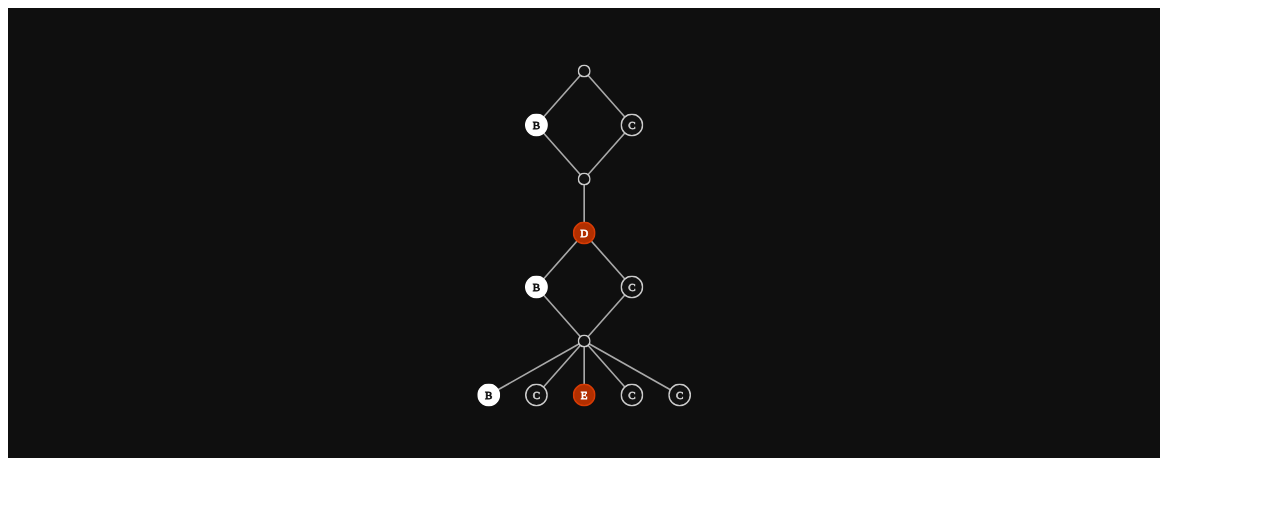
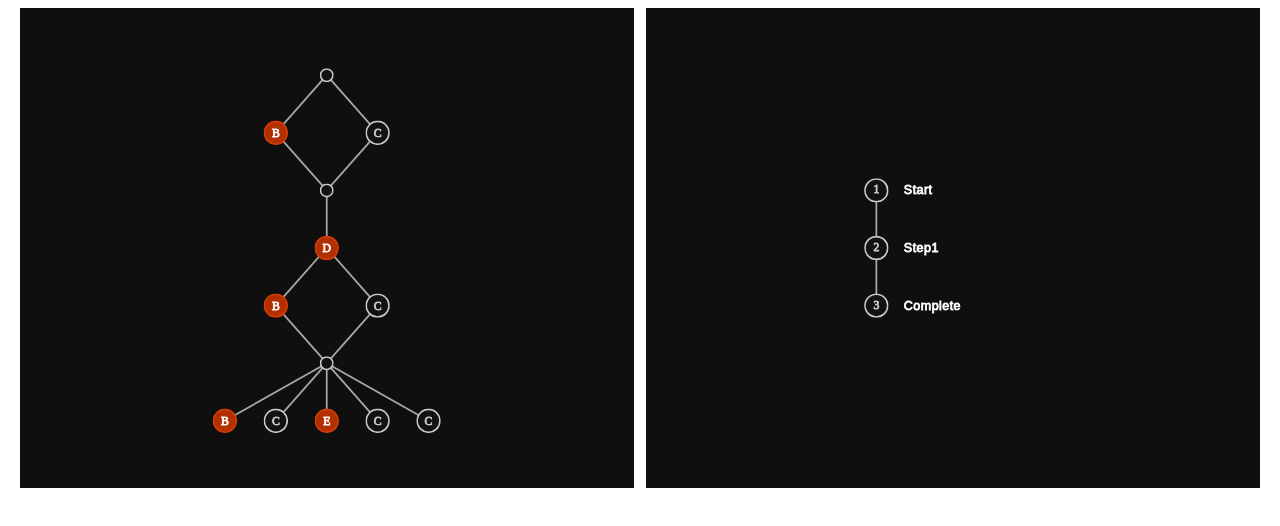
Before and after one commit to domi92/ngx-tree-flow, an Angular app: page / in a window 1280 px wide. Shown: the top 526 px of the page. Built offline with nearby package versions, Linux system fonts and the light colour scheme.

Commit message:
add demo example for linear tree with label text

```diff
--- a/projects/ngx-tree-flow-demo/src/app/app.component.html
+++ b/projects/ngx-tree-flow-demo/src/app/app.component.html
@@ -1,4 +1,5 @@
-<div style="height: 450px; width: 90vw; background-color: rgb(15, 15, 15)">
+<div style="display: flex; justify-content: space-evenly;">
+  <div style="height:60vh; width:48vw; background-color: rgb(15, 15, 15)">
     <ngx-tree-flow
       [rotation]="0"
       [viewboxWidth]="350"
@@ -9,3 +10,14 @@
       [useEndingJoinNode]="false"
     ></ngx-tree-flow>
   </div>
+  <div style="height: 60vh; width: 48vw; background-color: rgb(15, 15, 15)">
+    <ngx-tree-flow
+      [rotation]="0"
+      [viewboxWidth]="350"
+      [viewboxHeight]="550"
+      [data]="linearData"
+      [levelSpacing]="66"
+      [useEndingJoinNode]="false"
+    ></ngx-tree-flow>
+  </div>
+</div>
--- a/projects/ngx-tree-flow-demo/src/app/app.component.ts
+++ b/projects/ngx-tree-flow-demo/src/app/app.component.ts
@@ -11,7 +11,27 @@ import { interval } from 'rxjs';
 export class AppComponent implements OnInit {
   protected data: TreeFlowNode[][] = [];
 
+  protected linearData: TreeFlowNode[] = [];
+
   ngOnInit(): void {
+
+    this.linearData.push({
+      id: 1,
+      label: 'Start',
+      state: TreeFlowNodeState.default,
+    })
+
+    this.linearData.push({
+      id: 2,
+      label: 'Step1',
+      state: TreeFlowNodeState.default,
+    })
+    this.linearData.push({
+      id: 3,
+      label: 'Complete',
+      state: TreeFlowNodeState.default,
+    })
+
     const a = {
       id: 1,
       label: 'A',
```
Lines whose indentation alone changed are shown as unchanged.
